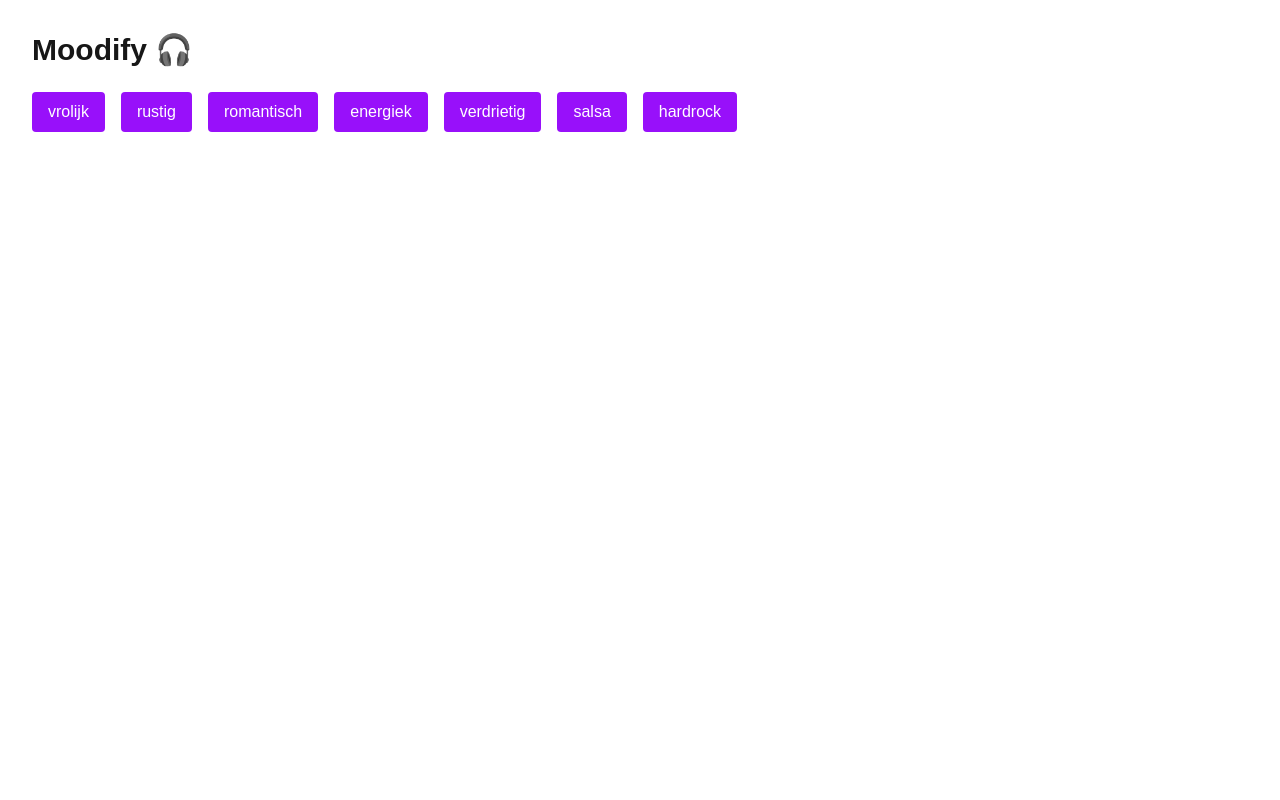
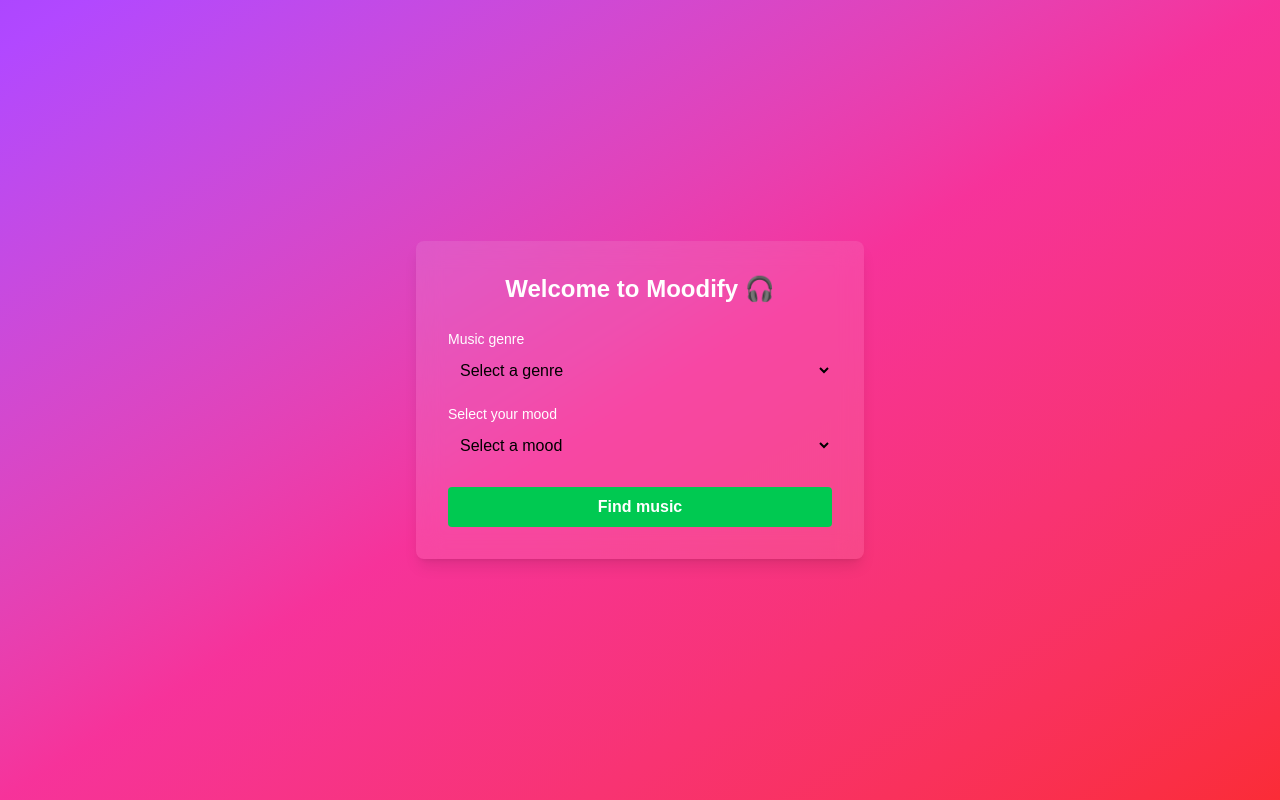
Before and after one commit to msg4sander-stack/moodify, a Next.js app: page / in a window 1280 px wide. Built offline with nearby package versions, Linux system fonts and the light colour scheme.

Commit message:
✨ Nieuwe wijzigingen: comboboxen en i18n toegevoegd

```diff
--- a/app/page.tsx
+++ b/app/page.tsx
@@ -1,10 +1,85 @@
-import MoodGrid from "@/app/components/MoodGrid"
+'use client';
+
+import { useEffect, useState } from 'react';
+import { translations } from '@/lib/translations';
+
+const genres = ['Pop', 'Rock', 'Salsa', 'Bachata', 'Jazz', 'Hip-Hop'];
+const moods = ['Vrolijk', 'Verdrietig', 'Energiek', 'Romantisch', 'Rustig'];
 
 export default function HomePage() {
+  const [lang, setLang] = useState<keyof typeof translations>('en');
+  const [selectedGenre, setSelectedGenre] = useState('');
+  const [selectedMood, setSelectedMood] = useState('');
+
+  useEffect(() => {
+    setLang(getUserLang());
+  }, []);
+
+  const t = translations[lang];
+
   return (
-    <main className="p-8">
-      <h1 className="text-3xl font-bold mb-6">Moodify 🎧</h1>
-      <MoodGrid />
+    <main
+      className="min-h-screen bg-gradient-to-br from-purple-500 via-pink-500 to-red-500 flex items-center justify-center text-white"
+    >
+      <div className="bg-white/10 p-8 rounded-lg shadow-lg backdrop-blur-md max-w-md w-full">
+        <h1 className="text-2xl font-bold mb-6 text-center">
+          {t.welcome}
+        </h1>
+
+        {/* Genre Combo Box */}
+        <div className="mb-4">
+          <label className="block text-sm font-medium mb-1">
+            Music genre {/* <-- hier kun je ook t.genre toevoegen als je dat wilt vertalen */}
+          </label>
+          <select
+            value={selectedGenre}
+            onChange={(e) => setSelectedGenre(e.target.value)}
+            className="w-full p-2 rounded text-black"
+          >
+            <option value="">{lang === 'nl' ? 'Selecteer een genre' : 'Select a genre'}</option>
+            {genres.map((genre) => (
+              <option key={genre}>{genre}</option>
+            ))}
+          </select>
+        </div>
+
+        {/* Mood Combo Box */}
+        <div className="mb-6">
+          <label className="block text-sm font-medium mb-1">
+            {t.mood}
+          </label>
+          <select
+            value={selectedMood}
+            onChange={(e) => setSelectedMood(e.target.value)}
+            className="w-full p-2 rounded text-black"
+          >
+            <option value="">{lang === 'nl' ? 'Selecteer een stemming' : 'Select a mood'}</option>
+            {moods.map((mood) => (
+              <option key={mood}>{mood}</option>
+            ))}
+          </select>
+        </div>
+
+        {/* Submit knop */}
+        <button
+          className="w-full bg-green-500 hover:bg-green-600 text-white py-2 rounded font-semibold"
+          onClick={() => {
+            if (!selectedGenre || !selectedMood) return alert('Selecteer beide velden');
+            console.log(`Zoek: Genre=${selectedGenre}, Mood=${selectedMood}`);
+          }}
+        >
+          {lang === 'nl' ? 'Zoek muziek' : 'Find music'}
+        </button>
+      </div>
     </main>
-  )
+  );
 }
+
+// Bovenaan in dezelfde file of apart importeren
+const getUserLang = (): keyof typeof translations => {
+  if (typeof navigator === 'undefined') return 'en';
+  const lang = navigator.language.slice(0, 2);
+  return (Object.keys(translations) as Array<keyof typeof translations>).includes(lang as any)
+    ? (lang as keyof typeof translations)
+    : 'en';
+};
```
